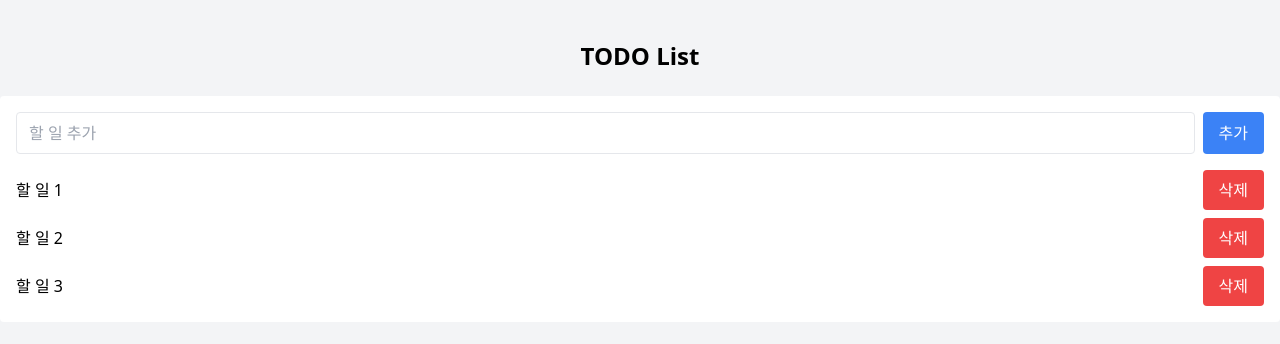
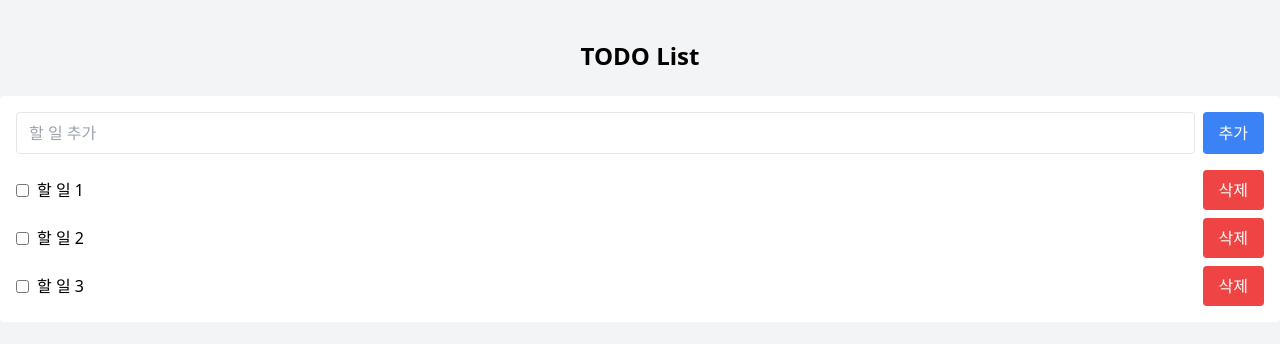
Before and after one commit to kotom320/todo-list, a React app in the folder apps/app/: page / in a window 1280 px wide. Shown: the top 344 px of the page. Built offline with nearby package versions, Linux system fonts and the light colour scheme; the HTML template or start-up script is replaced by a standard one.

Commit message:
feature: 리스트에 완료 토글 추가

```diff
--- a/apps/app/src/App.tsx
+++ b/apps/app/src/App.tsx
@@ -3,10 +3,12 @@ import { useRef, useState } from "react";
 function App() {
   const inputRef = useRef<HTMLInputElement>(null);
 
-  const [todos, setTodos] = useState<{ id: number; text: string }[]>([
-    { id: 1, text: "할 일 1" },
-    { id: 2, text: "할 일 2" },
-    { id: 3, text: "할 일 3" },
+  const [todos, setTodos] = useState<
+    { id: number; text: string; completed: boolean }[]
+  >([
+    { id: 1, text: "할 일 1", completed: false },
+    { id: 2, text: "할 일 2", completed: false },
+    { id: 3, text: "할 일 3", completed: false },
   ]);
   const handleAddTodo = (e: React.FormEvent<HTMLFormElement>) => {
     e.preventDefault();
@@ -15,12 +17,20 @@ function App() {
     const text = tempText.trim();
     if (text === "") return;
 
-    setTodos((prev) => [...prev, { id: Date.now(), text }]);
+    setTodos((prev) => [...prev, { id: Date.now(), text, completed: false }]);
     inputRef.current!.value = "";
     inputRef.current?.focus();
   };
   const handleDeleteTodo = (id: number) => {
     setTodos((prev) => prev.filter((todo) => todo.id !== id));
+  };
+  const handleToggleTodo = (id: number) => {
+    // todo: 참조가 있을 경우 완료상태 변경 필요
+    setTodos((prev) =>
+      prev.map((todo) =>
+        todo.id === id ? { ...todo, completed: !todo.completed } : todo
+      )
+    );
   };
   return (
     <div className="min-h-screen bg-gray-100 flex flex-col items-center py-10">
@@ -47,7 +57,17 @@ function App() {
         <ul className="space-y-2">
           {todos.map((todo) => (
             <li key={todo.id} className="flex justify-between items-center">
-              {todo.text}
+              <label className="flex items-center gap-2">
+                <input
+                  type="checkbox"
+                  checked={todo.completed}
+                  onChange={() => handleToggleTodo(todo.id)}
+                />
+                <span className={`${todo.completed ? "line-through" : ""}`}>
+                  {todo.text}
+                </span>
+              </label>
+
               <button
                 className="bg-red-500 text-white px-4 py-2 rounded hover:bg-red-600"
                 onClick={() => handleDeleteTodo(todo.id)}
```
